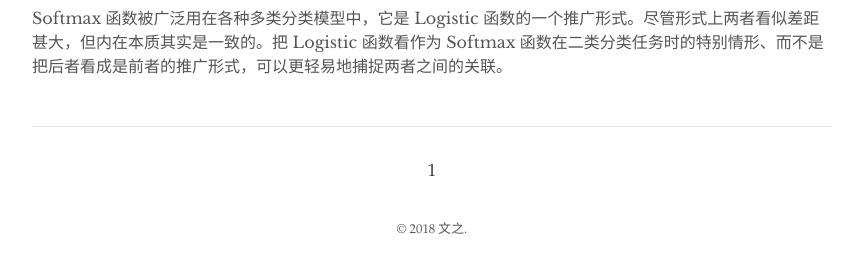
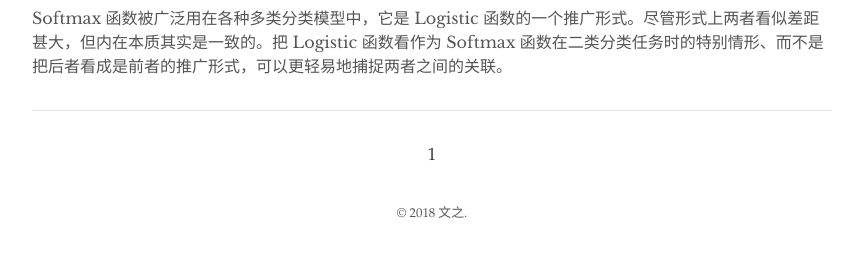
Before and after one commit to wen-zhi/wen-zhi.github.io, a Jekyll site: the page built from index.html, in a window 1280 px wide. Shown: the part 189-462 px from the top of the page, without its empty margins (208-1071 px from the left). Built offline with Jekyll 4.4.1, drawn with Linux system fonts in a browser that asks for light colours; the list of posts is cut into pages by our own code.

Commit message:
minor style changes

```diff
--- a/_sass/tale/_catalogue.scss
+++ b/_sass/tale/_catalogue.scss
@@ -3,7 +3,7 @@
     border-bottom: 1px solid $grey-2;
     color: $default-color;
     display: inline-block;
-    padding: 2rem 0;
+    padding: 2rem 0 1rem;
 
     &:hover .catalogue-line,
     &:focus .catalogue-line {
--- a/_sass/tale/_layout.scss
+++ b/_sass/tale/_layout.scss
@@ -10,7 +10,7 @@ footer,
   display: block;
   margin: 0 auto;
   max-width: 800px;
-  width: 80%;
+  width: 85%;
 }
 
 .nav {
--- a/_sass/tale/_post.scss
+++ b/_sass/tale/_post.scss
@@ -1,12 +1,12 @@
 .post {
-  padding: 3rem 0;
+  padding: 2rem 0;
 
   &-info {
     color: $default-tint;
     font-family: $serif-secondary;
     letter-spacing: 0.5px;
     text-align: left;
-    margin-bottom: 25px;
+    margin: 5px 0 25px;
 
     span {
       font-style: italic;
```
